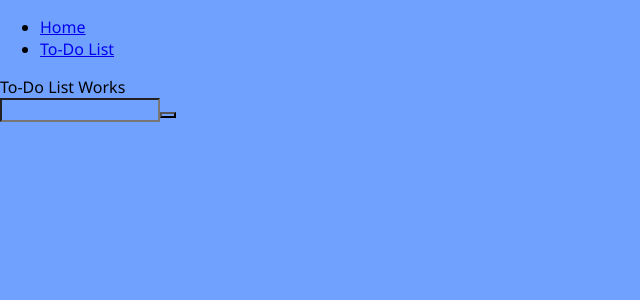
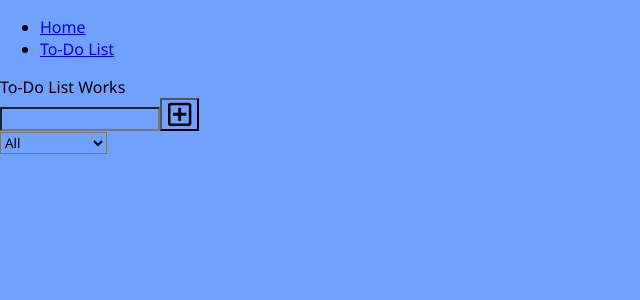
Before and after one commit to YH-Shen/pomodoro_clock, a React (Create React App) app: page /toDoList in a window 1280 px wide. Shown: the top 300 px of the page, without its empty margins (0-640 px from the left). Built offline with nearby package versions, Linux system fonts and the light colour scheme.

Commit message:
setup todo list

```diff
--- a/src/App.css
+++ b/src/App.css
@@ -1,4 +1,5 @@
 @import url("https://fonts.googleapis.com/css2?family=Noto+Sans&display=swap");
+@import url("https://maxcdn.bootstrapcdn.com/font-awesome/4.4.0/css/font-awesome.min.css");
 * {
     box-sizing: border-box;
     background-color: #70a1ff;
--- a/src/App.js
+++ b/src/App.js
@@ -1,15 +1,4 @@
 import React, { useState } from "react";
-import { library } from "@fortawesome/fontawesome-svg-core";
-// import { fab } from "@fortawesome/free-brands-svg-icons";
-import {
-    faMinus,
-    faPlus,
-    faPlay,
-    faPause,
-    faSyncAlt,
-    faCoffee,
-} from "@fortawesome/free-solid-svg-icons";
-import { faPlusSquare } from "@fortawesome/free-regular-svg-icons";
 
 import Counter from "./components/Counter";
 import Clock from "./components/Clock";
@@ -26,7 +15,23 @@ import {
     Link,
 } from "react-router-dom";
 
-library.add(faMinus, faPlus, faPlay, faPause, faSyncAlt);
+import { library } from "@fortawesome/fontawesome-svg-core";
+import {
+    faMinus,
+    faPlus,
+    faPlay,
+    faPause,
+    faSyncAlt,
+} from "@fortawesome/free-solid-svg-icons";
+import { faPlusSquare } from "@fortawesome/free-regular-svg-icons";
+library.add(
+    faMinus,
+    faPlus,
+    faPlay,
+    faPause,
+    faSyncAlt,
+    faPlusSquare
+);
 
 function App() {
     // state init
--- a/src/components/Clock.js
+++ b/src/components/Clock.js
@@ -88,7 +88,7 @@ const Clock = (props) => {
         } else {
             updateTimeCount(breakCount * secondsInAMinute);
         }
-    }, [sessionCount]);
+    }, [currentTimer, sessionCount, breakCount]);
 
     useEffect(() => {
         const returningCallback = () => {
@@ -103,7 +103,7 @@ const Clock = (props) => {
             updateClickReset(!clickReset);
             return returningCallback;
         }
-    }, [clickReset]);
+    }, [clickReset, loop]);
 
     const handlePlayPause = () => {
         updateIsPlaying(!isPlaying);
--- a/src/components/Form.js
+++ b/src/components/Form.js
@@ -1,16 +1,42 @@
 import React from "react";
 import { FontAwesomeIcon } from "@fortawesome/react-fontawesome";
-
-import { faPlusSquare } from "@fortawesome/free-regular-svg-icons";
-
 const Form = (props) => {
+    const { updateInputText, todos, setTodos, inputText } = props;
+    const getTodo = () => {
+        return document.getElementById("todo-input").value;
+    };
+    const inputTextHandler = (e) => {
+        e.preventDefault();
+        // get input text
+        let todo = getTodo();
+        // update input text to todos
+        updateInputText(todo);
+        setTodos([...todos, { text: todo, completed: false }]);
+        // clear input field
+        updateInputText("");
+        document.getElementById("todo-input").value = "";
+    };
     return (
         <form>
-            <input type="text" className="todo-input" />
-            <button className="todo-button" type="submit">
-                <FontAwesomeIcon icon="coffee" />
-                {/* <FontAwesomeIcon icon={["far", "plus-square"]} /> */}
+            <input type="text" id="todo-input" />
+            <button
+                className="todo-button"
+                type="submit"
+                onClick={inputTextHandler}
+            >
+                {/* <FontAwesomeIcon icon="coffe" /> */}
+                <FontAwesomeIcon
+                    icon={["far", "plus-square"]}
+                    size="2x"
+                />
             </button>
+            <div className="select">
+                <select name="todos" className="filter-todo">
+                    <option value="all">All</option>
+                    <option value="completed">Completed</option>
+                    <option value="uncompleted">Uncompleted</option>
+                </select>
+            </div>
         </form>
     );
 };
--- a/src/components/ToDoList.js
+++ b/src/components/ToDoList.js
@@ -1,14 +1,24 @@
-import React from "react";
+import React, { useState } from "react";
 import Form from "./Form";
-import { FontAwesomeIcon } from "@fortawesome/react-fontawesome";
+// import { FontAwesomeIcon } from "@fortawesome/react-fontawesome";
 
-import { faPlusSquare } from "@fortawesome/free-regular-svg-icons";
+// import { faPlusSquare } from "@fortawesome/free-regular-svg-icons";
 
 const ToDoList = (props) => {
+    const [inputText, updateInputText] = useState("");
+    const [todos, setTodos] = useState([]);
     return (
         <>
             <span>To-Do List Works</span>
-            {Form()}
+            <Form
+                inputText={inputText}
+                todos={todos}
+                setTodos={setTodos}
+                updateInputText={updateInputText}
+            />
+            <div className="todo-container">
+                <ul className="todo-list"></ul>
+            </div>
         </>
     );
 };
```
